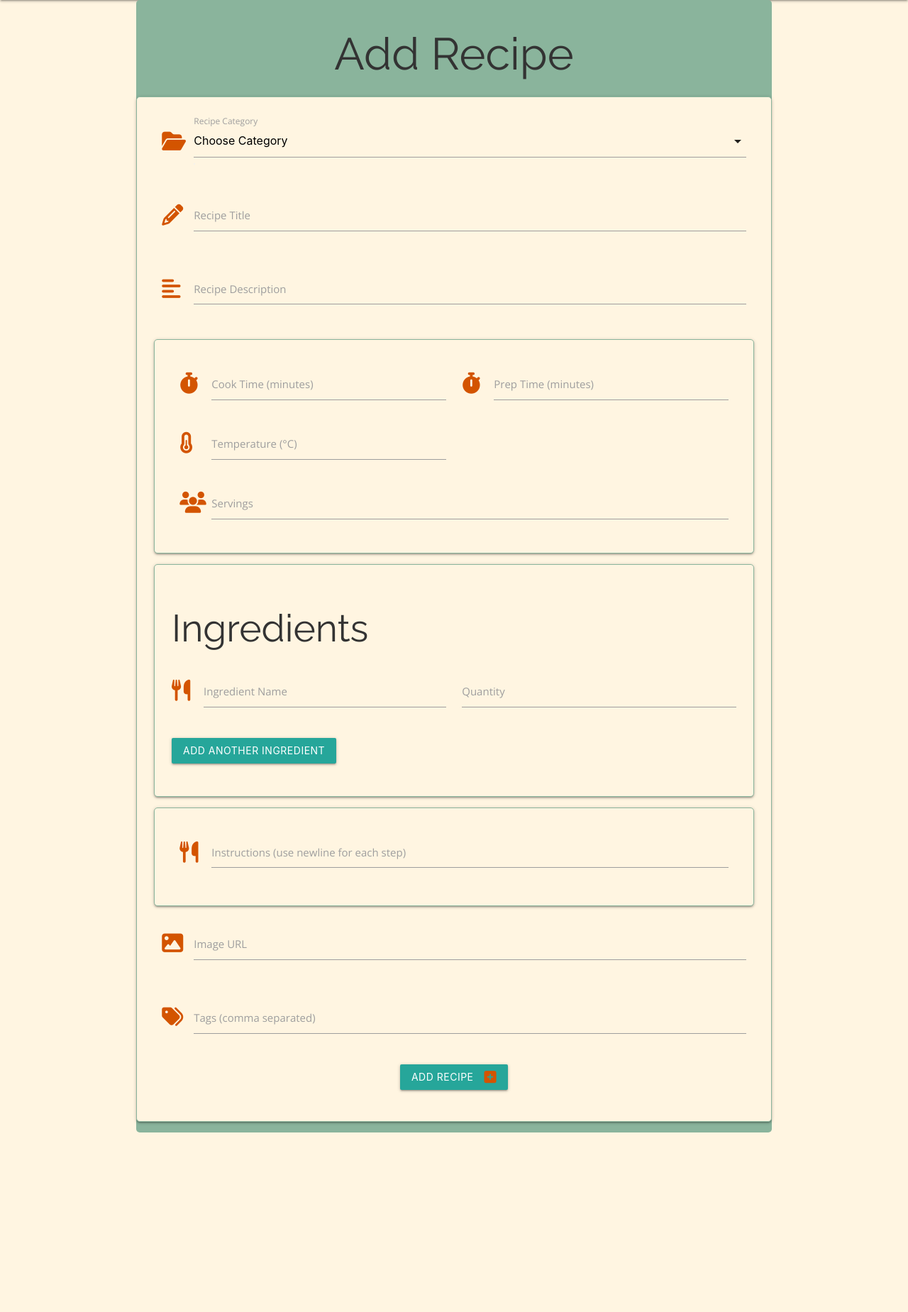
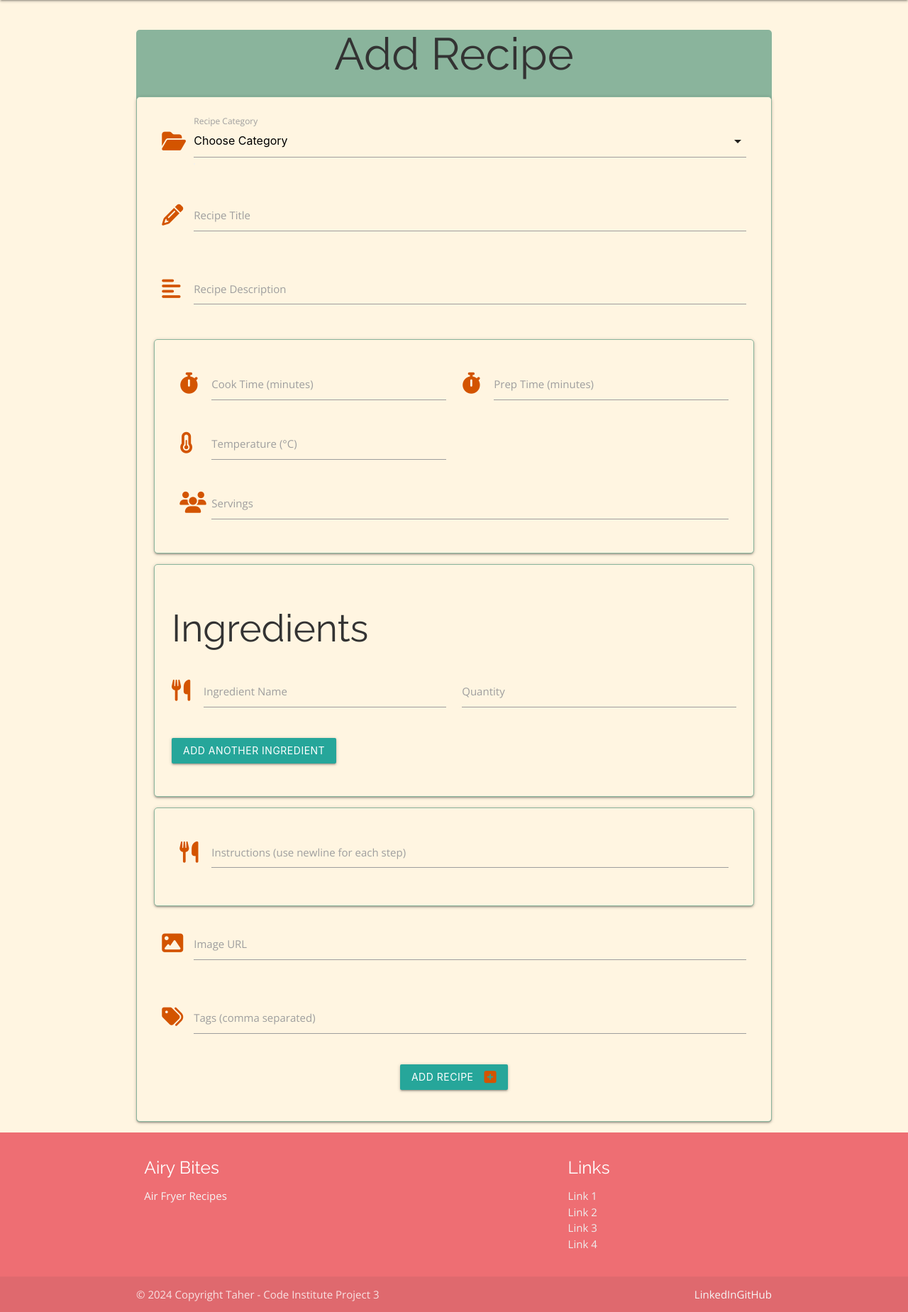
Before and after one commit to TaherCCG/airybitesrecipes, a Flask app: page /add_recipe in a window 1280 px wide. Shown: the part 94-1943 px from the top of the page at 71% size. Before the commit the page ends 1690 px from the top, so only its background shows below. Run offline with Flask 3, Linux system fonts and the light colour scheme; data that the repository does not hold is empty; some libraries are stand-ins or nearby versions.

Commit message:
Add: Admin nav block Footer

```diff
--- a/templates/base.html
+++ b/templates/base.html
@@ -20,8 +20,6 @@
         type="text/css">
     <!-- Custom CSS -->
     <link rel="stylesheet" href="{{ url_for('static', filename='css/style.css') }}" type="text/css">
-    {% block styles %}
-    {% endblock %}
     <title>AiryBites</title>
 </head>
 
@@ -47,10 +45,15 @@
                     {% endif %}
                 </ul>
             </div>
+            <!-- Admin Only Navbar -->
+            {% block admin_nav %}
+            {% endblock %}
         </nav>
         <!-- Mobile Sidenav -->
         <ul class="sidenav" id="mobile-demo">
-            <li><h4 class="center-align text-shadow">AiryBites</h4></li>
+            <li>
+                <h4 class="center-align text-shadow">AiryBites</h4>
+            </li>
             <li><a href="{{ url_for('get_recipes') }}">Home</a></li>
             {% if session.user %}
             <li><a href="{{ url_for('profile', username=session['user'] ) }}">Profile</a></li>
@@ -65,7 +68,7 @@
             {% endif %}
         </ul>
     </header>
-
+    <main>
     <section>
         <!-- flash messages -->
         {% with messages = get_flashed_messages() %}
@@ -82,6 +85,35 @@
     {% block content%}
     {% endblock %}
 
+    </main>
+
+    <footer class="page-footer">
+        <div class="container transparent">
+            <div class="row">
+                <div class="col l6 s12">
+                    <h5 class="white-text">Airy Bites</h5>
+                    <p class="grey-text text-lighten-4">Air Fryer Recipes</p>
+                </div>
+                <div class="col l4 offset-l2 s12">
+                    <h5 class="white-text">Links</h5>
+                    <ul>
+                        <li><a class="grey-text text-lighten-3" href="#!">Link 1</a></li>
+                        <li><a class="grey-text text-lighten-3" href="#!">Link 2</a></li>
+                        <li><a class="grey-text text-lighten-3" href="#!">Link 3</a></li>
+                        <li><a class="grey-text text-lighten-3" href="#!">Link 4</a></li>
+                    </ul>
+                </div>
+            </div>
+        </div>
+        <div class="footer-copyright">
+            <div class="container transparent">
+                © 2024 Copyright Taher - Code Institute Project 3
+                <a class="grey-text text-lighten-4 right" href="#!"> GitHub </a>
+                <a class="grey-text text-lighten-4 right" href="#!"> LinkedIn </a>
+            </div>
+        </div>
+    </footer>
+
 
     <!-- jQuery CDN minified -->
     <script src="https://code.jquery.com/jquery-3.7.1.min.js"
```
Lines whose indentation alone changed are shown as unchanged.
